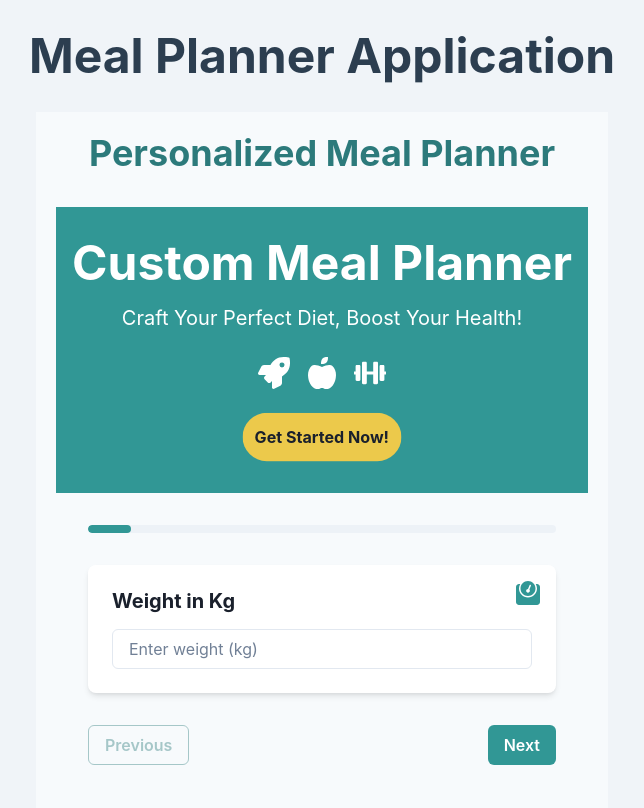
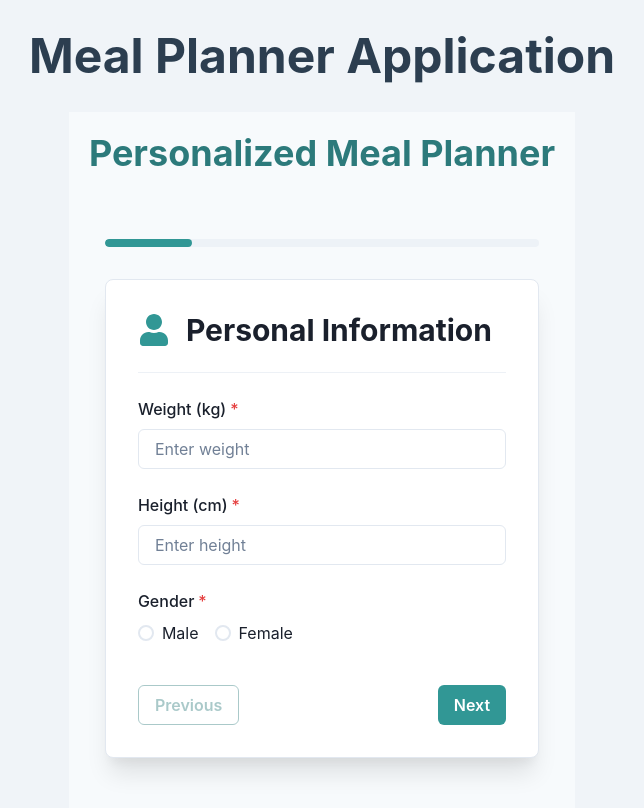
Before and after one commit to ms5573/meal_planner, a React (Create React App) app: page /meal-planner in a window 1280 px wide. Shown: the top 808 px of the page, without its empty margins (318-962 px from the left). Built offline with nearby package versions, Linux system fonts and the light colour scheme.

Commit message:
Added question grouping in questionnaire

```diff
--- a/src/Questionnaire.js
+++ b/src/Questionnaire.js
@@ -1,23 +1,23 @@
-import React, { useState, useCallback, useRef, useMemo } from 'react';
+import React, { useState, useCallback, useMemo } from 'react';
 import {
-  VStack, HStack, FormControl, Input, Select, Checkbox, CheckboxGroup,
+  VStack, HStack, FormControl, FormLabel, Input, Select, Checkbox, CheckboxGroup,
   Radio, RadioGroup, Button, Slider, SliderTrack, SliderFilledTrack, SliderThumb,
-  Box, SimpleGrid, useColorModeValue, Progress, Icon, Flex, Heading, keyframes, Text,
-  FormErrorMessage,
+  Box, SimpleGrid, useColorModeValue, Progress, Icon, Flex, Heading, Text,
+  FormErrorMessage, Container, Divider,
 } from "@chakra-ui/react";
 import {
   FaWeight, FaRulerVertical, FaVenusMars, FaRunning, FaAppleAlt, FaUtensils,
-  FaDumbbell, FaBalanceScale, FaStore, FaRocket,
+  FaDumbbell, FaBalanceScale, FaStore, FaRocket, FaUser,
 } from 'react-icons/fa';
 
 const Questionnaire = ({ onGenerateMealPlan, foodSources }) => {
   const [preferences, setPreferences] = useState({
     weight: '',
     height: '',
+    gender: '',
     activityLevel: '',
-    gender: '',
+    exerciseFrequency: 3,
     mealCount: 3,
-    exerciseFrequency: 3,
     dietaryRestrictions: [],
     cuisinePreferences: [],
     fitnessGoal: '',
@@ -25,11 +25,8 @@ const Questionnaire = ({ onGenerateMealPlan, foodSources }) => {
     selectedFoodSources: [],
   });
 
-  const [currentQuestion, setCurrentQuestion] = useState(0);
+  const [currentStep, setCurrentStep] = useState(0);
   const [errors, setErrors] = useState({});
-
-  const weightInputRef = useRef(null);
-  const heightInputRef = useRef(null);
 
   const handleInputChange = useCallback((name, value) => {
     setPreferences(prev => ({ ...prev, [name]: value }));
@@ -53,47 +50,49 @@ const Questionnaire = ({ onGenerateMealPlan, foodSources }) => {
     }
   }, []);
 
-  const questions = useMemo(() => [
+  const steps = useMemo(() => [
     {
-      title: "Weight in Kg",
-      icon: FaWeight,
+      title: "Personal Information",
+      icon: FaUser,
+      fields: [
+        {
           name: "weight",
-      component: ({ error }) => (
+          label: "Weight (kg)",
+          component: ({ value, onChange, error }) => (
             <FormControl isRequired isInvalid={!!error}>
+              <FormLabel>Weight (kg)</FormLabel>
               <Input
-            ref={weightInputRef}
-            placeholder="Enter weight (kg)"
+                value={value}
+                onChange={(e) => onChange(e.target.value)}
+                placeholder="Enter weight"
                 type="number"
-            min="20"
-            max="300"
               />
               <FormErrorMessage>{error}</FormErrorMessage>
             </FormControl>
           ),
         },
         {
-      title: "Height in cm",
-      icon: FaRulerVertical,
           name: "height",
-      component: ({ error }) => (
+          label: "Height (cm)",
+          component: ({ value, onChange, error }) => (
             <FormControl isRequired isInvalid={!!error}>
+              <FormLabel>Height (cm)</FormLabel>
               <Input
-            ref={heightInputRef}
-            placeholder="Enter height (cm)"
+                value={value}
+                onChange={(e) => onChange(e.target.value)}
+                placeholder="Enter height"
                 type="number"
-            min="50"
-            max="250"
               />
               <FormErrorMessage>{error}</FormErrorMessage>
             </FormControl>
           ),
         },
         {
-      title: "Gender",
-      icon: FaVenusMars,
           name: "gender",
+          label: "Gender",
           component: ({ value, onChange, error }) => (
             <FormControl isRequired isInvalid={!!error}>
+              <FormLabel>Gender</FormLabel>
               <RadioGroup value={value} onChange={onChange}>
                 <HStack spacing={4}>
                   <Radio value="male">Male</Radio>
@@ -104,12 +103,18 @@ const Questionnaire = ({ onGenerateMealPlan, foodSources }) => {
             </FormControl>
           ),
         },
+      ],
+    },
     {
-      title: "Activity Level",
+      title: "Activity & Exercise",
       icon: FaRunning,
+      fields: [
+        {
           name: "activityLevel",
+          label: "Activity Level",
           component: ({ value, onChange, error }) => (
             <FormControl isRequired isInvalid={!!error}>
+              <FormLabel>Activity Level</FormLabel>
               <Select value={value} onChange={(e) => onChange(e.target.value)} placeholder="Select activity level">
                 <option value="1.2">Sedentary (Little or no exercise)</option>
                 <option value="1.375">Lightly Active (Light exercise 1-3 days/week)</option>
@@ -122,11 +127,11 @@ const Questionnaire = ({ onGenerateMealPlan, foodSources }) => {
           ),
         },
         {
-      title: "Exercise Frequency per Week",
-      icon: FaDumbbell,
           name: "exerciseFrequency",
+          label: "Exercise Frequency per Week",
           component: ({ value, onChange }) => (
             <FormControl isRequired>
+              <FormLabel>Exercise Frequency per Week</FormLabel>
               <Slider min={0} max={7} step={1} value={value} onChange={onChange}>
                 <SliderTrack>
                   <SliderFilledTrack />
@@ -142,12 +147,18 @@ const Questionnaire = ({ onGenerateMealPlan, foodSources }) => {
             </FormControl>
           ),
         },
+      ],
+    },
     {
-      title: "Dietary Restrictions",
+      title: "Dietary Preferences",
       icon: FaAppleAlt,
+      fields: [
+        {
           name: "dietaryRestrictions",
+          label: "Dietary Restrictions",
           component: ({ value, onChange }) => (
             <FormControl>
+              <FormLabel>Dietary Restrictions</FormLabel>
               <CheckboxGroup value={value} onChange={onChange}>
                 <SimpleGrid columns={2} spacing={2}>
                   <Checkbox value="vegetarian">Vegetarian</Checkbox>
@@ -160,11 +171,34 @@ const Questionnaire = ({ onGenerateMealPlan, foodSources }) => {
           ),
         },
         {
-      title: "Number of Meals per Day",
-      icon: FaBalanceScale,
+          name: "cuisinePreferences",
+          label: "Cuisine Preferences",
+          component: ({ value, onChange }) => (
+            <FormControl>
+              <FormLabel>Cuisine Preferences</FormLabel>
+              <CheckboxGroup value={value} onChange={onChange}>
+                <SimpleGrid columns={2} spacing={2}>
+                  <Checkbox value="mexican">Mexican</Checkbox>
+                  <Checkbox value="italian">Italian</Checkbox>
+                  <Checkbox value="asian">Asian</Checkbox>
+                  <Checkbox value="american">American</Checkbox>
+                </SimpleGrid>
+              </CheckboxGroup>
+            </FormControl>
+          ),
+        },
+      ],
+    },
+    {
+      title: "Meal Planning",
+      icon: FaUtensils,
+      fields: [
+        {
           name: "mealCount",
+          label: "Number of Meals per Day",
           component: ({ value, onChange }) => (
             <FormControl isRequired>
+              <FormLabel>Number of Meals per Day</FormLabel>
               <Slider min={1} max={5} step={1} value={value} onChange={onChange}>
                 <SliderTrack>
                   <SliderFilledTrack />
@@ -181,60 +215,11 @@ const Questionnaire = ({ onGenerateMealPlan, foodSources }) => {
           ),
         },
         {
-      title: "Cuisine Preferences",
-      icon: FaUtensils,
-      name: "cuisinePreferences",
-      component: ({ value, onChange }) => (
-        <FormControl>
-          <CheckboxGroup value={value} onChange={onChange}>
-            <SimpleGrid columns={2} spacing={2}>
-              <Checkbox value="mexican">Mexican</Checkbox>
-              <Checkbox value="italian">Italian</Checkbox>
-              <Checkbox value="asian">Asian</Checkbox>
-              <Checkbox value="american">American</Checkbox>
-            </SimpleGrid>
-          </CheckboxGroup>
-        </FormControl>
-      ),
-    },
-    {
-      title: "Fitness Goal",
-      icon: FaDumbbell,
-      name: "fitnessGoal",
+          name: "selectedFoodSources",
+          label: "Food Source Preferences",
           component: ({ value, onChange, error }) => (
             <FormControl isRequired isInvalid={!!error}>
-          <RadioGroup value={value} onChange={onChange}>
-            <VStack align="start">
-              <Radio value="weight-loss">Weight Loss</Radio>
-              <Radio value="muscle-gain">Muscle Gain</Radio>
-              <Radio value="maintenance">Maintenance</Radio>
-            </VStack>
-          </RadioGroup>
-          <FormErrorMessage>{error}</FormErrorMessage>
-        </FormControl>
-      ),
-    },
-    {
-      title: "Macro Ratio",
-      icon: FaBalanceScale,
-      name: "macroRatio",
-      component: ({ value, onChange, error }) => (
-        <FormControl isRequired isInvalid={!!error}>
-          <Select value={value} onChange={(e) => onChange(e.target.value)} placeholder="Select a ratio">
-            <option value="balanced">Balanced (30/40/30)</option>
-            <option value="high-protein">High Protein (40/40/20)</option>
-            <option value="low-carb">Low Carb (30/50/20)</option>
-          </Select>
-          <FormErrorMessage>{error}</FormErrorMessage>
-        </FormControl>
-      ),
-    },
-    {
-      title: "Food Source Preferences",
-      icon: FaStore,
-      name: "selectedFoodSources",
-      component: ({ value, onChange, error }) => (
-        <FormControl isRequired isInvalid={!!error}>
+              <FormLabel>Food Source Preferences</FormLabel>
               <CheckboxGroup value={value} onChange={onChange}>
                 <SimpleGrid columns={2} spacing={2}>
                   {foodSources.map((source) => (
@@ -248,131 +233,142 @@ const Questionnaire = ({ onGenerateMealPlan, foodSources }) => {
             </FormControl>
           ),
         },
+      ],
+    },
+    {
+      title: "Fitness Goals",
+      icon: FaDumbbell,
+      fields: [
+        {
+          name: "fitnessGoal",
+          label: "Fitness Goal",
+          component: ({ value, onChange, error }) => (
+            <FormControl isRequired isInvalid={!!error}>
+              <FormLabel>Fitness Goal</FormLabel>
+              <RadioGroup value={value} onChange={onChange}>
+                <VStack align="start">
+                  <Radio value="weight-loss">Weight Loss</Radio>
+                  <Radio value="muscle-gain">Muscle Gain</Radio>
+                  <Radio value="maintenance">Maintenance</Radio>
+                </VStack>
+              </RadioGroup>
+              <FormErrorMessage>{error}</FormErrorMessage>
+            </FormControl>
+          ),
+        },
+        {
+          name: "macroRatio",
+          label: "Macro Ratio",
+          component: ({ value, onChange, error }) => (
+            <FormControl isRequired isInvalid={!!error}>
+              <FormLabel>Macro Ratio</FormLabel>
+              <Select value={value} onChange={(e) => onChange(e.target.value)} placeholder="Select a ratio">
+                <option value="balanced">Balanced (30/40/30)</option>
+                <option value="high-protein">High Protein (40/40/20)</option>
+                <option value="low-carb">Low Carb (30/50/20)</option>
+              </Select>
+              <FormErrorMessage>{error}</FormErrorMessage>
+            </FormControl>
+          ),
+        },
+      ],
+    },
   ], [foodSources]);
 
   const handleSubmit = useCallback(() => {
-    const updatedPreferences = { ...preferences };
-    if (weightInputRef.current) updatedPreferences.weight = weightInputRef.current.value;
-    if (heightInputRef.current) updatedPreferences.height = heightInputRef.current.value;
-
     const allErrors = {};
-    Object.keys(updatedPreferences).forEach(key => {
-      const error = validateInput(key, updatedPreferences[key]);
+    Object.keys(preferences).forEach(key => {
+      const error = validateInput(key, preferences[key]);
       if (error) allErrors[key] = error;
     });
 
     if (Object.keys(allErrors).length === 0) {
-      onGenerateMealPlan(updatedPreferences);
+      onGenerateMealPlan(preferences);
     } else {
       setErrors(allErrors);
-      const errorIndex = questions.findIndex(q => allErrors[q.name]);
-      setCurrentQuestion(errorIndex !== -1 ? errorIndex : 0);
+      const errorStep = steps.findIndex(step =>
+        step.fields.some(field => allErrors[field.name])
+      );
+      setCurrentStep(errorStep !== -1 ? errorStep : 0);
     }
-  }, [preferences, validateInput, onGenerateMealPlan, questions]);
+  }, [preferences, validateInput, onGenerateMealPlan, steps]);
 
-  const nextQuestion = useCallback(() => {
-    const currentQuestionData = questions[currentQuestion];
-    let currentValue = preferences[currentQuestionData.name];
+  const nextStep = useCallback(() => {
+    const currentStepData = steps[currentStep];
+    const stepErrors = {};
+    currentStepData.fields.forEach(field => {
+      const error = validateInput(field.name, preferences[field.name]);
+      if (error) stepErrors[field.name] = error;
+    });
 
-    if (currentQuestionData.name === 'weight' && weightInputRef.current) {
-      currentValue = weightInputRef.current.value;
-    } else if (currentQuestionData.name === 'height' && heightInputRef.current) {
-      currentValue = heightInputRef.current.value;
+    if (Object.keys(stepErrors).length === 0) {
+      setCurrentStep(prev => Math.min(prev + 1, steps.length - 1));
+    } else {
+      setErrors(stepErrors);
     }
+  }, [currentStep, preferences, validateInput, steps]);
 
-    const error = validateInput(currentQuestionData.name, currentValue);
-
-    if (!error && currentQuestion < questions.length - 1) {
-      setPreferences(prev => ({ ...prev, [currentQuestionData.name]: currentValue }));
-      setCurrentQuestion(prev => prev + 1);
-    } else {
-      setErrors(prev => ({ ...prev, [currentQuestionData.name]: error }));
-    }
-  }, [currentQuestion, preferences, validateInput, questions]);
-
-  const prevQuestion = useCallback(() => {
-    if (currentQuestion > 0) {
-      setCurrentQuestion(prev => prev - 1);
-    }
-  }, [currentQuestion]);
+  const prevStep = useCallback(() => {
+    setCurrentStep(prev => Math.max(prev - 1, 0));
+  }, []);
 
   const bgColor = useColorModeValue("gray.50", "gray.800");
   const cardBgColor = useColorModeValue("white", "gray.700");
   const iconColor = useColorModeValue("teal.500", "teal.200");
-  const headerBgColor = useColorModeValue("teal.500", "teal.600");
-  const headerTextColor = "white";
-
-  const pulseAnimation = keyframes`
-    0% { transform: scale(1); }
-    50% { transform: scale(1.05); }
-    100% { transform: scale(1); }
-  `;
-
-  const QuestionCard = React.memo(({ icon, title, children }) => (
-    <Box bg={cardBgColor} p={6} borderRadius="lg" boxShadow="md" position="relative">
-      <Icon as={icon} position="absolute" top={4} right={4} boxSize={6} color={iconColor} />
-      <Heading size="md" mb={4} pr={8}>{title}</Heading>
-      {children}
-    </Box>
-  ));
+  const borderColor = useColorModeValue("gray.200", "gray.600");
 
   return (
-    <Box bg={bgColor} minHeight="100vh">
-      <Box bg={headerBgColor} py={8} mb={8}>
-        <Flex maxWidth="800px" mx="auto" px={4} direction="column" alignItems="center">
-          <Heading size="2xl" color={headerTextColor} textAlign="center" mb={4}>
-            Custom Meal Planner
-          </Heading>
-          <Text fontSize="xl" color={headerTextColor} textAlign="center" mb={6}>
-            Craft Your Perfect Diet, Boost Your Health!
-          </Text>
-          <HStack spacing={4}>
-            <Icon as={FaRocket} boxSize={8} color={headerTextColor} />
-            <Icon as={FaAppleAlt} boxSize={8} color={headerTextColor} />
-            <Icon as={FaDumbbell} boxSize={8} color={headerTextColor} />
+    <Box bg={bgColor} minHeight="100vh" py={8}>
+      <Container maxW="container.md">
+        <VStack spacing={8} align="stretch">
+          <Progress value={(currentStep + 1) / steps.length * 100} size="sm" colorScheme="teal" borderRadius="full" />
+
+          <Box
+            bg={cardBgColor}
+            p={8}
+            borderRadius="lg"
+            boxShadow="xl"
+            borderWidth={1}
+            borderColor={borderColor}
+          >
+            <VStack spacing={6} align="stretch">
+              <HStack spacing={4} align="center">
+                <Icon as={steps[currentStep].icon} boxSize={8} color={iconColor} />
+                <Heading size="lg">{steps[currentStep].title}</Heading>
               </HStack>
-          <Box
-            mt={6}
-            p={3}
-            bg="yellow.400"
-            color="gray.800"
-            fontWeight="bold"
-            borderRadius="full"
-            animation={`${pulseAnimation} 2s infinite`}
-          >
-            Get Started Now!
+
+              <Divider />
+
+              <VStack spacing={6} align="stretch">
+                {steps[currentStep].fields.map((field) => (
+                  <Box key={field.name}>
+                    {field.component({
+                      value: preferences[field.name],
+                      onChange: (value) => handleInputChange(field.name, value),
+                      error: errors[field.name]
+                    })}
                   </Box>
-        </Flex>
-      </Box>
+                ))}
+              </VStack>
 
-      <Box maxWidth="500px" mx="auto" px={4} pb={8}>
-        <VStack spacing={8} align="stretch">
-          <Progress value={(currentQuestion + 1) / questions.length * 100} size="sm" colorScheme="teal" borderRadius="full" />
-
-          <QuestionCard icon={questions[currentQuestion].icon} title={questions[currentQuestion].title}>
-            {questions[currentQuestion].component({
-              value: preferences[questions[currentQuestion].name],
-              onChange: (value) => handleInputChange(questions[currentQuestion].name, value),
-              error: errors[questions[currentQuestion].name]
-            })}
-          </QuestionCard>
-
-          <HStack justifyContent="space-between">
-            <Button onClick={prevQuestion} isDisabled={currentQuestion === 0} variant="outline" colorScheme="teal">
+              <HStack justifyContent="space-between" pt={4}>
+                <Button onClick={prevStep} isDisabled={currentStep === 0} variant="outline" colorScheme="teal">
                   Previous
                 </Button>
-            {currentQuestion === questions.length - 1 ? (
+                {currentStep === steps.length - 1 ? (
                   <Button colorScheme="teal" onClick={handleSubmit}>
                     Generate Meal Plan
                   </Button>
                 ) : (
-              <Button onClick={nextQuestion} colorScheme="teal">
+                  <Button onClick={nextStep} colorScheme="teal">
                     Next
                   </Button>
                 )}
               </HStack>
             </VStack>
           </Box>
+        </VStack>
+      </Container>
     </Box>
   );
 };
--- a/src/generateMealPlan.js
+++ b/src/generateMealPlan.js
@@ -26,6 +26,7 @@ const generateMealPlan = (targetMacros, perMealMacros, mealsPerDay, selectedFood
 
   const sources = Object.keys(foodsBySource);
 
+  // Utility function to calculate difference between current and target macros
   const getMacrosDifference = (current, target) => {
     return {
       calories: target.calories - current.calories,
@@ -35,6 +36,7 @@ const generateMealPlan = (targetMacros, perMealMacros, mealsPerDay, selectedFood
     };
   };
 
+  // Function to score a food based on how closely it matches the remaining macros
   const getFoodScore = (food, remainingMacros) => {
     const calorieWeight = 1;
     const proteinWeight = 1;
@@ -48,12 +50,6 @@ const generateMealPlan = (targetMacros, perMealMacros, mealsPerDay, selectedFood
       fat: food.fat,
       carbs: food.carbs,
     };
-    const fullPortionScore = (
-      calorieWeight * Math.abs(fullPortionMacros.calories - remainingMacros.calories) +
-      proteinWeight * Math.abs(fullPortionMacros.protein - remainingMacros.protein) +
-      fatWeight * Math.abs(fullPortionMacros.fat - remainingMacros.fat) +
-      carbWeight * Math.abs(fullPortionMacros.carbs - remainingMacros.carbs)
-    );
 
     // Half portion macros
     const halfPortionMacros = {
@@ -62,6 +58,14 @@ const generateMealPlan = (targetMacros, perMealMacros, mealsPerDay, selectedFood
       fat: food.fat / 2,
       carbs: food.carbs / 2,
     };
+
+    const fullPortionScore = (
+      calorieWeight * Math.abs(fullPortionMacros.calories - remainingMacros.calories) +
+      proteinWeight * Math.abs(fullPortionMacros.protein - remainingMacros.protein) +
+      fatWeight * Math.abs(fullPortionMacros.fat - remainingMacros.fat) +
+      carbWeight * Math.abs(fullPortionMacros.carbs - remainingMacros.carbs)
+    );
+
     const halfPortionScore = (
       calorieWeight * Math.abs(halfPortionMacros.calories - remainingMacros.calories) +
       proteinWeight * Math.abs(halfPortionMacros.protein - remainingMacros.protein) +
@@ -74,6 +78,7 @@ const generateMealPlan = (targetMacros, perMealMacros, mealsPerDay, selectedFood
       : { score: halfPortionScore, factor: 0.5 };
   };
 
+  // Function to generate a meal based on the target macros for that meal
   const generateMeal = (targetMealMacros, isLastMeal = false, usedFoods = [], availableFoods = [], maxFoodsPerMeal = 3) => {
     let mealMacros = { calories: 0, protein: 0, fat: 0, carbs: 0 };
     let mealFoods = [];
@@ -137,47 +142,12 @@ const generateMealPlan = (targetMacros, perMealMacros, mealsPerDay, selectedFood
       iterations++;
     }
 
-    if (mealFoods.length === 0) {
-      let bestFood = null;
-      let bestScore = Infinity;
-      let bestFactor = 1;
-
-      for (let food of availableFoods) {
-        const { score, factor } = getFoodScore(food, targetMealMacros);
-        if (score < bestScore) {
-          bestScore = score;
-          bestFood = food;
-          bestFactor = factor;
-        }
-      }
-
-      if (bestFood) {
-        const adjustedFood = {
-          ...bestFood,
-          servingSize: bestFood.servingSize * bestFactor,
-          calories: Math.round(bestFood.calories * bestFactor),
-          protein: Math.round(bestFood.protein * bestFactor * 10) / 10,
-          fat: Math.round(bestFood.fat * bestFactor * 10) / 10,
-          carbs: Math.round(bestFood.carbs * bestFactor * 10) / 10,
-          isHalfPortion: bestFactor === 0.5,
-          originalServingSize: bestFood.servingSize,
-        };
-
-        mealFoods.push(adjustedFood);
-        mealMacros = {
-          calories: adjustedFood.calories,
-          protein: adjustedFood.protein,
-          fat: adjustedFood.fat,
-          carbs: adjustedFood.carbs,
-        };
-      }
-    }
-
     return { foods: mealFoods, totalMacros: mealMacros };
   };
 
   const usedFoods = [];
 
+  // Generate meals for the day
   for (let mealNum = 0; mealNum < mealsPerDay; mealNum++) {
     const isLastMeal = mealNum === mealsPerDay - 1;
     let mealTargetMacros = isLastMeal
```
Lines whose indentation alone changed are shown as unchanged.
